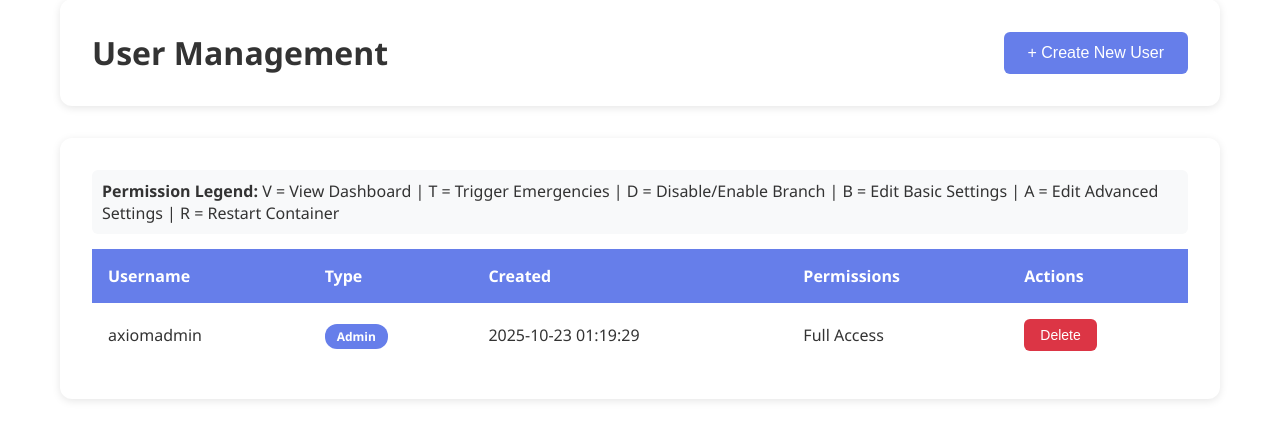
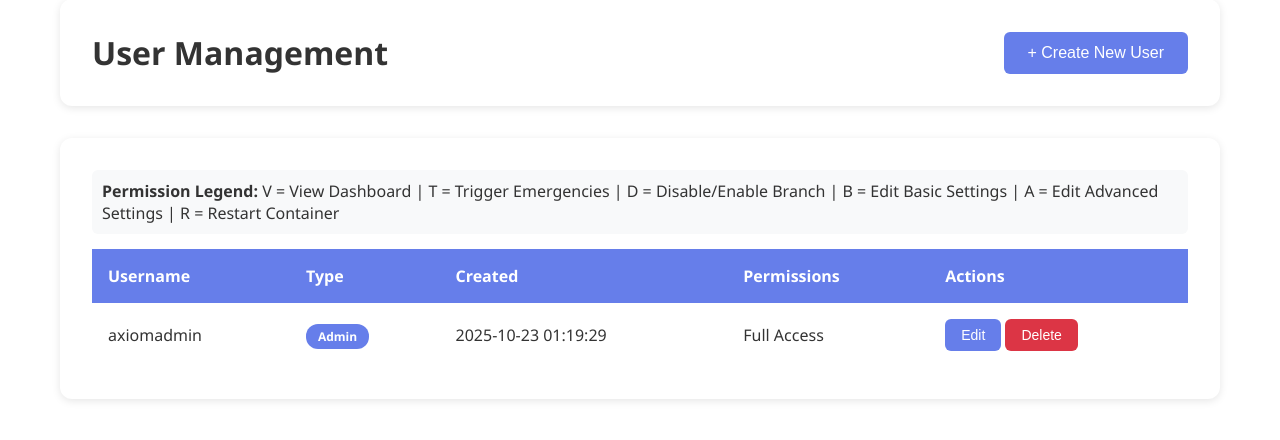
Before and after one commit to bboy432/twilio-responderAZ, a Flask app: page /users in a window 1280 px wide. Shown: the part 91-531 px from the top of the page. Run offline with Flask 3, Linux system fonts and the light colour scheme; the visitor is signed in with stand-in values (Sample User, id 1); data comes from the database, SQL or seed files in the repository; parts of the project's set-up code (start-up, migrations or seed data) failed here and were passed over.

Commit message:
Add user permission editing functionality
Co-authored-by: bboy432 <157178790+bboy432@users.noreply.github.com>

```diff
--- a/admin-dashboard/app.py
+++ b/admin-dashboard/app.py
@@ -628,6 +628,63 @@ def create_user():
     return redirect(url_for('users'))
 
 
+@app.route('/users/<int:user_id>/edit', methods=['POST'])
+@admin_required
+def edit_user(user_id):
+    """Update user permissions"""
+    if user_id == session['user_id']:
+        flash('Cannot edit your own account permissions', 'error')
+        return redirect(url_for('users'))
+
+    conn = sqlite3.connect(DATABASE_PATH)
+    c = conn.cursor()
+
+    # Check if user exists
+    c.execute('SELECT username, is_admin FROM users WHERE id = ?', (user_id,))
+    user = c.fetchone()
+    if not user:
+        flash('User not found', 'error')
+        conn.close()
+        return redirect(url_for('users'))
+
+    username = user[0]
+    is_admin = user[1]
+
+    # Update admin status if changed
+    new_is_admin = request.form.get('is_admin') == 'on'
+    if new_is_admin != bool(is_admin):
+        c.execute('UPDATE users SET is_admin = ? WHERE id = ?', (1 if new_is_admin else 0, user_id))
+
+    # If not admin, update permissions for each branch
+    if not new_is_admin:
+        for branch in BRANCHES.keys():
+            can_view = request.form.get(f'perm_{branch}_view') == 'on'
+            can_trigger = request.form.get(f'perm_{branch}_trigger') == 'on'
+            can_disable = request.form.get(f'perm_{branch}_disable') == 'on'
+            can_edit_basic = request.form.get(f'perm_{branch}_edit_basic') == 'on'
+            can_edit_advanced = request.form.get(f'perm_{branch}_edit_advanced') == 'on'
+            can_restart = request.form.get(f'perm_{branch}_restart') == 'on'
+
+            # Update or insert permissions
+            c.execute('''INSERT OR REPLACE INTO user_permissions
+                         (user_id, branch, can_view, can_trigger, can_disable,
+                          can_edit_basic_settings, can_edit_advanced_settings, can_restart)
+                         VALUES (?, ?, ?, ?, ?, ?, ?, ?)''',
+                     (user_id, branch, 1 if can_view else 0,
+                      1 if can_trigger else 0, 1 if can_disable else 0,
+                      1 if can_edit_basic else 0, 1 if can_edit_advanced else 0,
+                      1 if can_restart else 0))
+    else:
+        # If promoted to admin, remove all specific permissions
+        c.execute('DELETE FROM user_permissions WHERE user_id = ?', (user_id,))
+
+    conn.commit()
+    conn.close()
+
+    flash(f'User {username} updated successfully', 'success')
+    return redirect(url_for('users'))
+
+
 @app.route('/users/<int:user_id>/delete', methods=['POST'])
 @admin_required
 def delete_user(user_id):
--- a/admin-dashboard/templates/users.html
+++ b/admin-dashboard/templates/users.html
@@ -99,6 +99,64 @@
             </form>
         </div>
 
+        {% for user in users %}
+        <div id="editUserForm_{{ user.id }}" class="user-form" style="display: none;">
+            <h3>Edit User: {{ user.username }}</h3>
+            <form method="POST" action="{{ url_for('edit_user', user_id=user.id) }}">
+                <div class="form-group">
+                    <label>
+                        <input type="checkbox" name="is_admin" {% if user.is_admin %}checked{% endif %}>
+                        Administrator (full access to all branches)
+                    </label>
+                </div>
+
+                <div id="edit_permissions_{{ user.id }}" class="permissions-section">
+                    <h4>Branch Permissions</h4>
+                    {% for branch_key, branch in branches.items() %}
+                    <div class="permission-group">
+                        <h5>{{ branch.name }}</h5>
+                        <label>
+                            <input type="checkbox" name="perm_{{ branch_key }}_view"
+                                   {% if user.permissions.get(branch_key) and user.permissions[branch_key].can_view %}checked{% endif %}>
+                            View Dashboard
+                        </label>
+                        <label>
+                            <input type="checkbox" name="perm_{{ branch_key }}_trigger"
+                                   {% if user.permissions.get(branch_key) and user.permissions[branch_key].can_trigger %}checked{% endif %}>
+                            Trigger Emergencies
+                        </label>
+                        <label>
+                            <input type="checkbox" name="perm_{{ branch_key }}_disable"
+                                   {% if user.permissions.get(branch_key) and user.permissions[branch_key].can_disable %}checked{% endif %}>
+                            Enable/Disable Branch
+                        </label>
+                        <label>
+                            <input type="checkbox" name="perm_{{ branch_key }}_edit_basic"
+                                   {% if user.permissions.get(branch_key) and user.permissions[branch_key].can_edit_basic_settings %}checked{% endif %}>
+                            Edit Basic Settings (emails, phones, toggles)
+                        </label>
+                        <label>
+                            <input type="checkbox" name="perm_{{ branch_key }}_edit_advanced"
+                                   {% if user.permissions.get(branch_key) and user.permissions[branch_key].can_edit_advanced_settings %}checked{% endif %}>
+                            Edit Advanced Settings (Twilio credentials, numbers)
+                        </label>
+                        <label>
+                            <input type="checkbox" name="perm_{{ branch_key }}_restart"
+                                   {% if user.permissions.get(branch_key) and user.permissions[branch_key].can_restart %}checked{% endif %}>
+                            Restart Container
+                        </label>
+                    </div>
+                    {% endfor %}
+                </div>
+
+                <div class="form-actions">
+                    <button type="submit" class="btn btn-primary">Update User</button>
+                    <button type="button" class="btn btn-secondary" onclick="toggleEditUserForm({{ user.id }})">Cancel</button>
+                </div>
+            </form>
+        </div>
+        {% endfor %}
+
         <div class="users-table">
             <div style="margin-bottom: 15px; padding: 10px; background: #f8f9fa; border-radius: 6px;">
                 <strong>Permission Legend:</strong>
@@ -150,6 +208,7 @@
                         </td>
                         <td>
                             {% if user.username != session.username %}
+                            <button type="button" class="btn btn-primary btn-sm" onclick="toggleEditUserForm({{ user.id }})">Edit</button>
                             <form method="POST" action="{{ url_for('delete_user', user_id=user.id) }}" style="display: inline;" onsubmit="return confirm('Are you sure you want to delete this user?');">
                                 <button type="submit" class="btn btn-danger btn-sm">Delete</button>
                             </form>
@@ -167,6 +226,11 @@
             const form = document.getElementById('createUserForm');
             form.style.display = form.style.display === 'none' ? 'block' : 'none';
         }
+
+        function toggleEditUserForm(userId) {
+            const form = document.getElementById('editUserForm_' + userId);
+            form.style.display = form.style.display === 'none' ? 'block' : 'none';
+        }
     </script>
     <script src="{{ url_for('static', filename='js/dashboard.js') }}"></script>
 </body>
```
